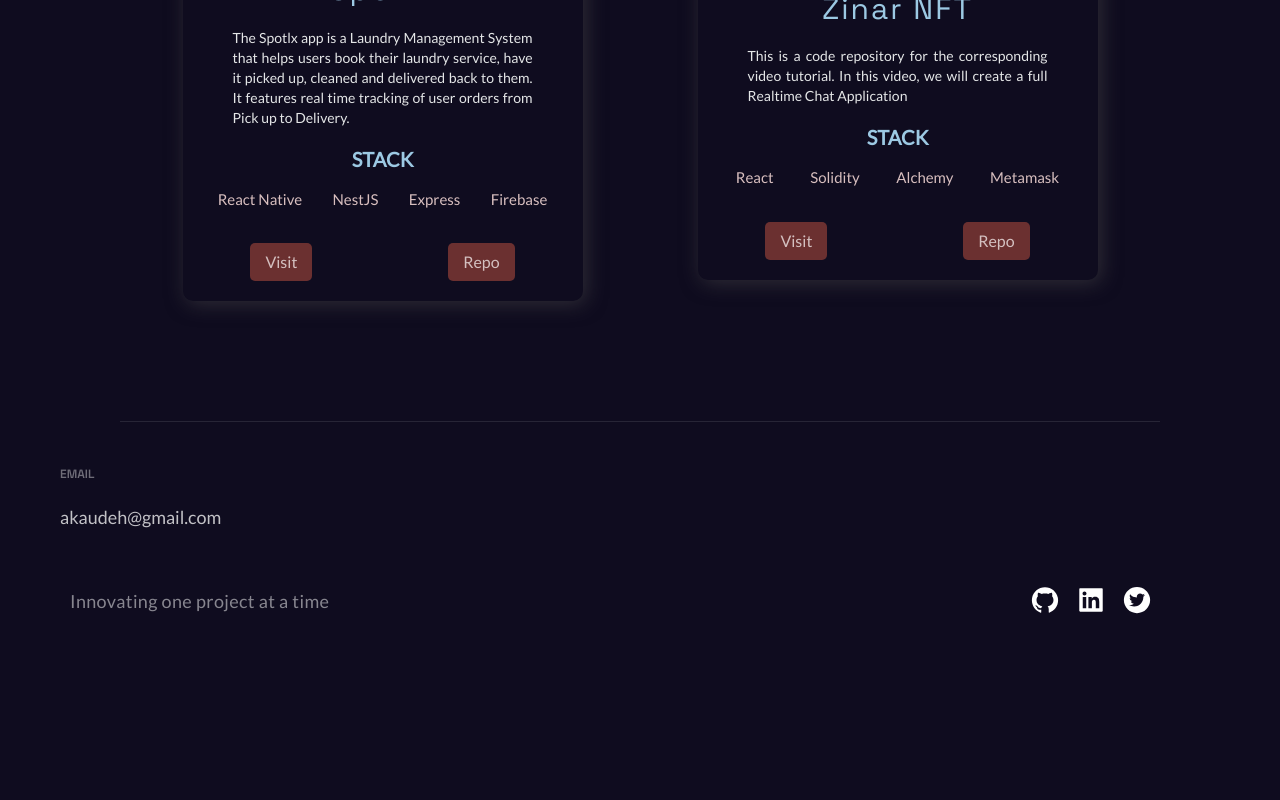
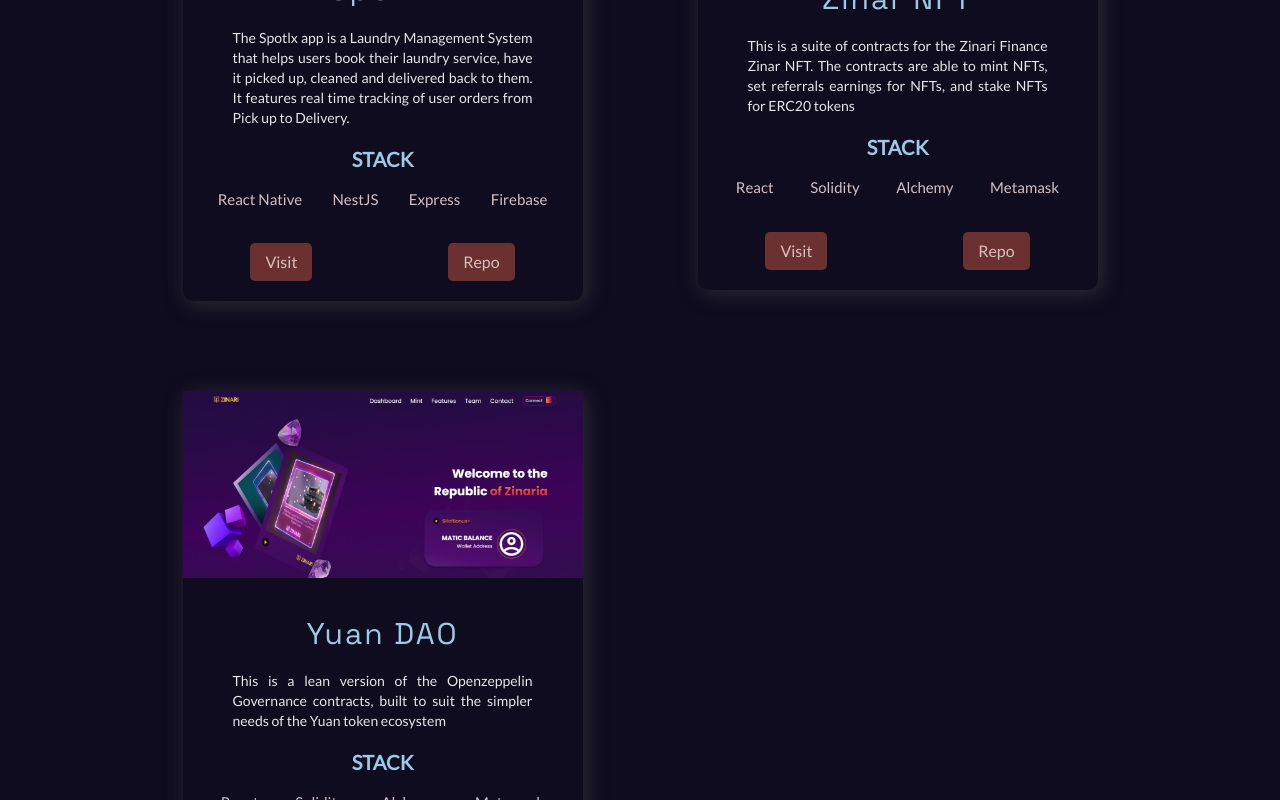
Before and after one commit to Akay74/portfolio, a Next.js app: page / in a window 1280 px wide. Shown: the part 2960-3760 px from the top of the page. Before the commit the page ends 3636 px from the top, so only its background shows below. Built offline with nearby package versions, Linux system fonts and the light colour scheme.

Commit message:
🎨 add new project

```diff
--- a/src/constants/constants.js
+++ b/src/constants/constants.js
@@ -22,17 +22,26 @@
     description: "The Spotlx app is a Laundry Management System that helps users book their laundry service, have it picked up, cleaned and delivered back to them. It features real time tracking of user orders from Pick up to Delivery.",
     image: '/images/spotlx-media.jpg',
     tags: ['React Native', 'NestJS', 'Express', 'Firebase'],
-    source: 'https://google.com',
+    source: 'https://Ttechan.io/spotlx',
     visit: 'https://spotlx.techan.io',
     id: 2,
   },
   {
     title: 'Zinar NFT',
-    description: "This is a code repository for the corresponding video tutorial. In this video, we will create a full Realtime Chat Application",
+    description: "This is a suite of contracts for the Zinari Finance Zinar NFT. The contracts are able to mint NFTs, set referrals earnings for NFTs, and stake NFTs for ERC20 tokens",
     image: '/images/zinari-media.jpg',
     tags: ['React', 'Solidity', 'Alchemy', 'Metamask'],
     source: 'https://google.com',
     visit: 'https://google.com',
     id: 3,
   },
+  {
+    title: 'Yuan DAO',
+    description: "This is a lean version of the Openzeppelin Governance contracts, built to suit the simpler needs of the Yuan token ecosystem",
+    image: '/images/zinari-media.jpg',
+    tags: ['React', 'Solidity', 'Alchemy', 'Metamask'],
+    source: 'https://governance.yuantoken.io',
+    visit: 'https://github.com/Akay74/Yuan-DAO',
+    id: 4,
+  },
 ];
```
